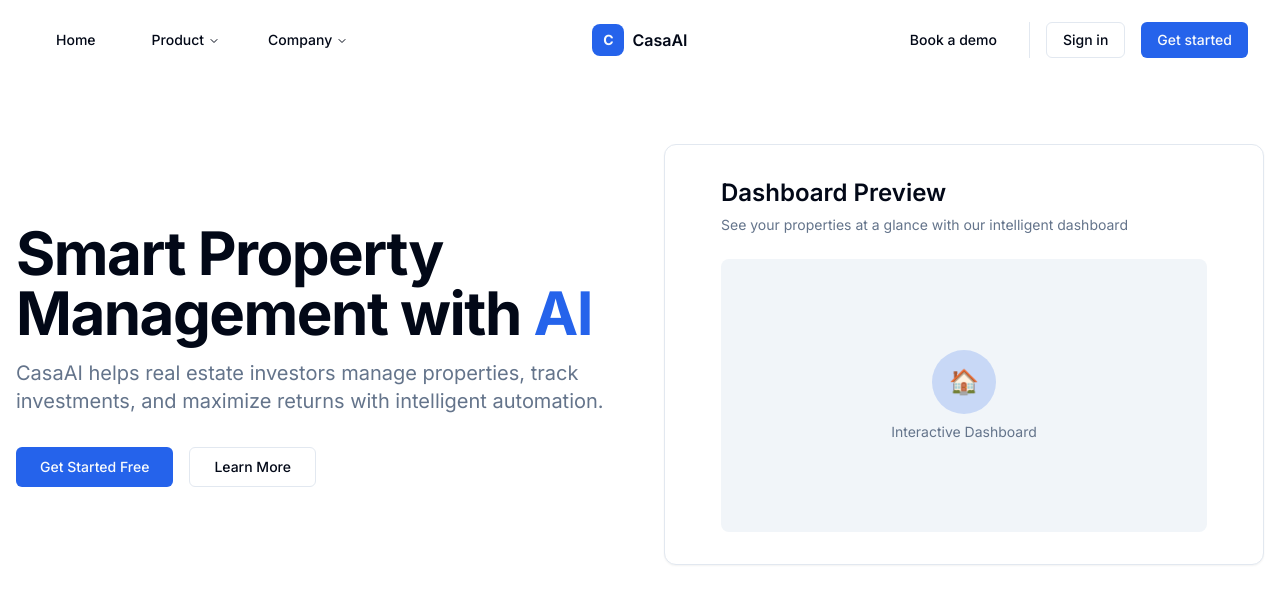
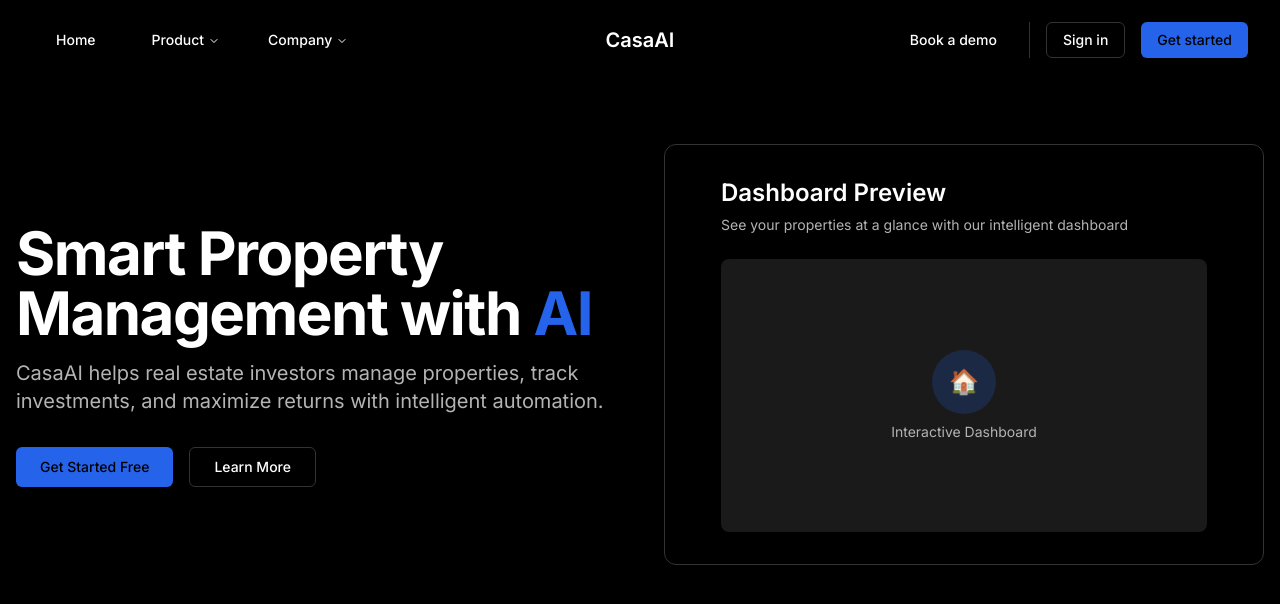
Before and after one commit to AyushS06/CasaAI, a Next.js app: page / in a window 1280 px wide. Shown: the top 604 px of the page. Built offline with nearby package versions, Linux system fonts and the light colour scheme.

Commit message:
change background color and new packages

```diff
--- a/src/components/Header1.tsx
+++ b/src/components/Header1.tsx
@@ -125,12 +125,7 @@ return (
         </NavigationMenu>
         </div>
         <div className="flex lg:justify-center">
-        <div className="flex items-center space-x-2">
-            <div className="w-8 h-8 bg-primary rounded-lg flex items-center justify-center">
-                <span className="text-primary-foreground font-bold text-sm">C</span>
-            </div>
-            <span className="font-semibold">CasaAI</span>
-        </div>
+        <span className="font-semibold text-xl">CasaAI</span>
         </div>
         <div className="flex justify-end w-full gap-4">
         <Button variant="ghost" className="hidden md:inline" asChild>
--- a/src/styles/globals.css
+++ b/src/styles/globals.css
@@ -3,46 +3,46 @@
 @tailwind utilities;
 @layer base {
      :root {
-        --background: 0 0% 100%;
-        --foreground: 222.2 84% 4.9%;
-        --card: 0 0% 100%;
-        --card-foreground: 222.2 84% 4.9%;
-        --popover: 0 0% 100%;
-        --popover-foreground: 222.2 84% 4.9%;
+        --background: 0 0% 0%;
+        --foreground: 0 0% 100%;
+        --card: 0 0% 0%;
+        --card-foreground: 0 0% 100%;
+        --popover: 0 0% 0%;
+        --popover-foreground: 0 0% 100%;
         --primary: 221.2 83.2% 53.3%;
-        --primary-foreground: 210 40% 98%;
-        --secondary: 210 40% 96%;
-        --secondary-foreground: 222.2 84% 4.9%;
-        --muted: 210 40% 96%;
-        --muted-foreground: 215.4 16.3% 46.9%;
-        --accent: 210 40% 96%;
-        --accent-foreground: 222.2 84% 4.9%;
+        --primary-foreground: 0 0% 0%;
+        --secondary: 0 0% 10%;
+        --secondary-foreground: 0 0% 100%;
+        --muted: 0 0% 10%;
+        --muted-foreground: 0 0% 70%;
+        --accent: 0 0% 10%;
+        --accent-foreground: 0 0% 100%;
         --destructive: 0 84.2% 60.2%;
-        --destructive-foreground: 210 40% 98%;
-        --border: 214.3 31.8% 91.4%;
-        --input: 214.3 31.8% 91.4%;
+        --destructive-foreground: 0 0% 100%;
+        --border: 0 0% 20%;
+        --input: 0 0% 20%;
         --ring: 221.2 83.2% 53.3%;
         --radius: 0.5rem;
     }
     .dark {
-        --background: 222.2 84% 4.9%;
-        --foreground: 210 40% 98%;
-        --card: 222.2 84% 4.9%;
-        --card-foreground: 210 40% 98%;
-        --popover: 222.2 84% 4.9%;
-        --popover-foreground: 210 40% 98%;
+        --background: 0 0% 0%;
+        --foreground: 0 0% 100%;
+        --card: 0 0% 0%;
+        --card-foreground: 0 0% 100%;
+        --popover: 0 0% 0%;
+        --popover-foreground: 0 0% 100%;
         --primary: 217.2 91.2% 59.8%;
-        --primary-foreground: 222.2 84% 4.9%;
-        --secondary: 217.2 32.6% 17.5%;
-        --secondary-foreground: 210 40% 98%;
-        --muted: 217.2 32.6% 17.5%;
-        --muted-foreground: 215 20.2% 65.1%;
-        --accent: 217.2 32.6% 17.5%;
-        --accent-foreground: 210 40% 98%;
+        --primary-foreground: 0 0% 0%;
+        --secondary: 0 0% 10%;
+        --secondary-foreground: 0 0% 100%;
+        --muted: 0 0% 10%;
+        --muted-foreground: 0 0% 70%;
+        --accent: 0 0% 10%;
+        --accent-foreground: 0 0% 100%;
         --destructive: 0 62.8% 30.6%;
-        --destructive-foreground: 210 40% 98%;
-        --border: 217.2 32.6% 17.5%;
-        --input: 217.2 32.6% 17.5%;
+        --destructive-foreground: 0 0% 100%;
+        --border: 0 0% 20%;
+        --input: 0 0% 20%;
         --ring: 224.3 76.3% 94.1%;
     }
 }
```
Also changed, not shown: package.json (+6 -5 lines), 1 other file (tests, documents, lock files or other folders).
